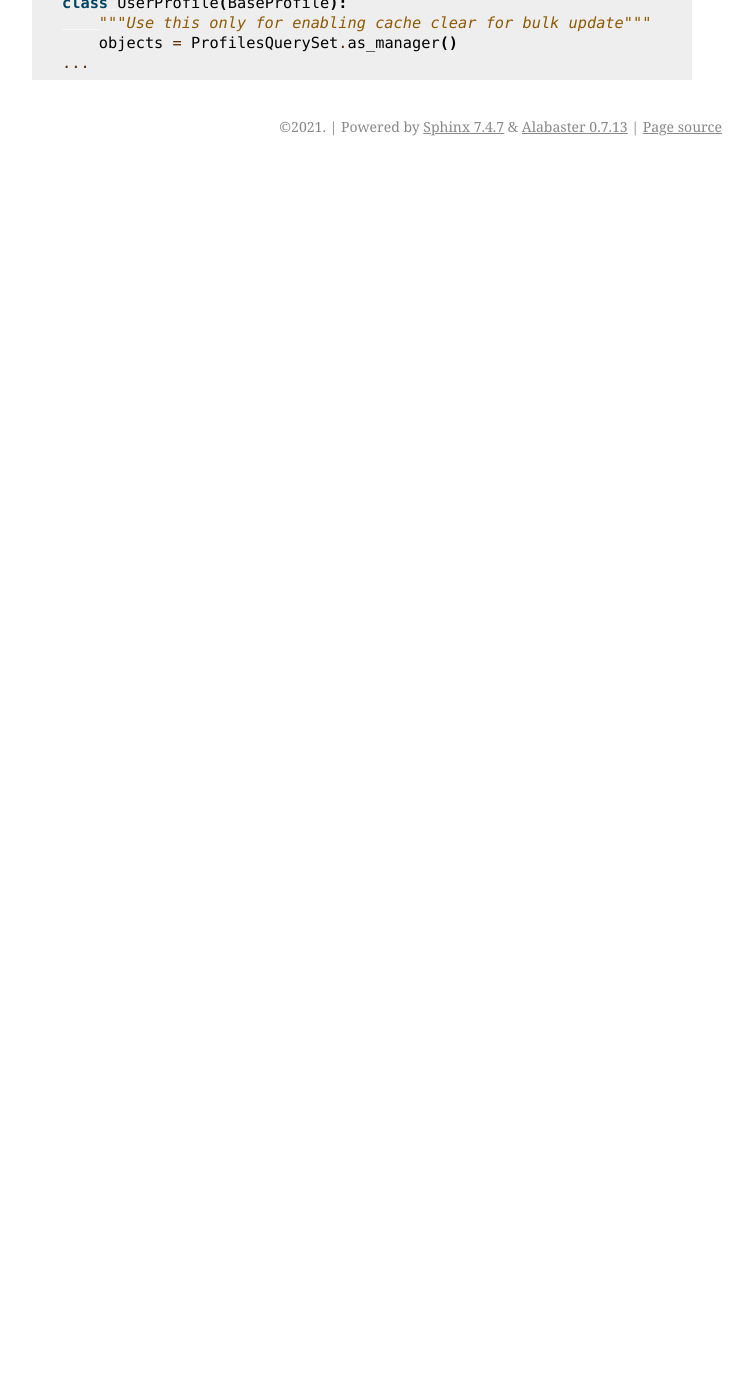
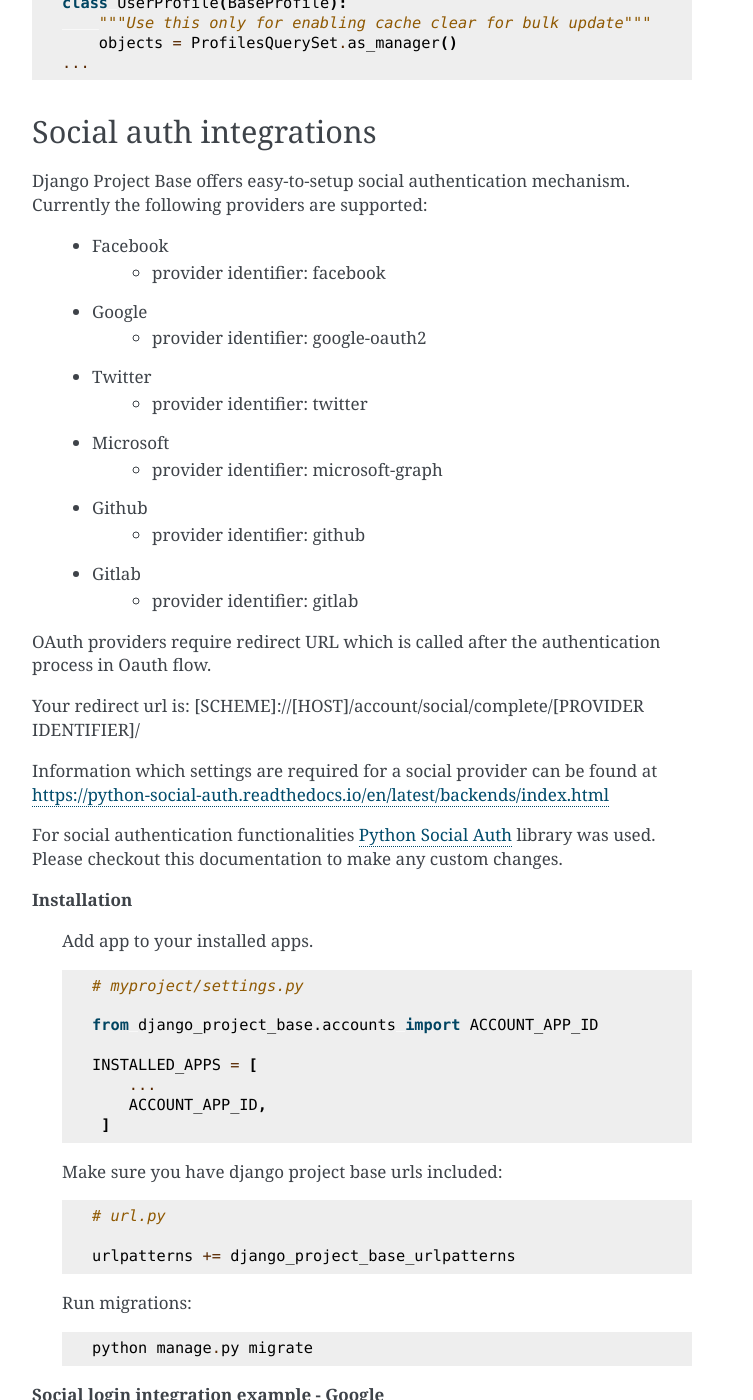
Before and after one commit to velis74/django-project-base, a Sphinx documentation site: the page built from docs/source/modules/authentication.rst, in a window 1280 px wide and 1400 px high, scrolled down 1895 px. Shown: the whole window, without its empty margins (388-1141 px from the left). Built offline with Sphinx 7.4.7, drawn with Linux system fonts in a browser that asks for light colours; before the commit the page ends 2061 px from its top, so only the background shows below that; some of the changed text lies outside the part shown.

Commit message:
adding social login

```diff
--- a/docs/source/conf.py
+++ b/docs/source/conf.py
@@ -13,9 +13,9 @@
 import os
 import sys
 
+sys.path.insert(0, os.path.abspath('../..'))
+
 from django_project_base import VERSION
-
-sys.path.insert(0, os.path.abspath('../..'))
 
 # -- Project information -----------------------------------------------------
 
--- a/docs/source/index.rst
+++ b/docs/source/index.rst
@@ -37,7 +37,6 @@ Index:
    installation
    settings
    javascript_client
-   Authentication <authentication>
    tags
    fields
    middleware
--- a/docs/source/authentication.rst
+++ b/docs/source/modules/authentication.rst
@@ -92,3 +92,85 @@ example code below.
       """Use this only for enabling cache clear for bulk update"""
       objects = ProfilesQuerySet.as_manager()
   ...
+
+
+Social auth integrations
+------------------------
+
+Django Project Base offers easy-to-setup social authentication mechanism. Currently the following providers are
+supported:
+
+ - Facebook
+    - provider identifier: facebook
+ - Google
+    - provider identifier: google-oauth2
+ - Twitter
+    - provider identifier: twitter
+ - Microsoft
+    - provider identifier: microsoft-graph
+ - Github
+    - provider identifier: github
+ - Gitlab
+    - provider identifier: gitlab
+
+OAuth providers require redirect URL which is called after the authentication process in Oauth flow.
+
+Your redirect url is: [SCHEME]://[HOST]/account/social/complete/[PROVIDER IDENTIFIER]/
+
+Information which settings are required for a social provider can be
+found at https://python-social-auth.readthedocs.io/en/latest/backends/index.html
+
+For social authentication functionalities `Python Social Auth <https://python-social-auth.readthedocs.io>`_ library
+was used. Please checkout this documentation to make any custom changes.
+
+
+**Installation**
+
+ Add app to your installed apps.
+
+ .. code-block:: python
+
+    # myproject/settings.py
+
+    from django_project_base.accounts import ACCOUNT_APP_ID
+
+    INSTALLED_APPS = [
+        ...
+        ACCOUNT_APP_ID,
+     ]
+
+
+ Make sure you have django project base urls included:
+
+ .. code-block:: python
+
+    # url.py
+
+    urlpatterns += django_project_base_urlpatterns
+
+
+ Run migrations:
+
+ .. code-block:: python
+
+    python manage.py migrate
+
+
+**Social login integration example - Google**
+
+To enable a social provider create an account at provider webpage and create an oauth app. For example for Google OAuth
+login visit https://console.developers.google.com/apis/credentials. Click + CREATE CREDENTIALS and select
+Oauth Client ID. Then create OAuth app with OAuth Consent screen.
+
+Example value for Authorized JavaScript origins can be http://localhost:8080.
+
+Example value for Authorized redirect URIs can be http://localhost:8080/account/social/complete/google-oauth2/.
+
+To enable Google OAuth login add folowing to settings:
+
+ .. code-block:: python
+
+    # myproject/settings.py
+    # enable google social login
+    SOCIAL_AUTH_GOOGLE_OAUTH2_KEY = '*Client ID*'
+    SOCIAL_AUTH_GOOGLE_OAUTH2_SECRET = '*Client secret*'
--- a/docs/source/modules/index.rst
+++ b/docs/source/modules/index.rst
@@ -13,3 +13,4 @@ The page contains all information about Django Project Base modules:
 
    Notifications <notifications>
    Performance middleware <performance_middleware>
+   Authentication <authentication>
```
Also changed, not shown: index.html (+71 -62 lines), 4 other files.
